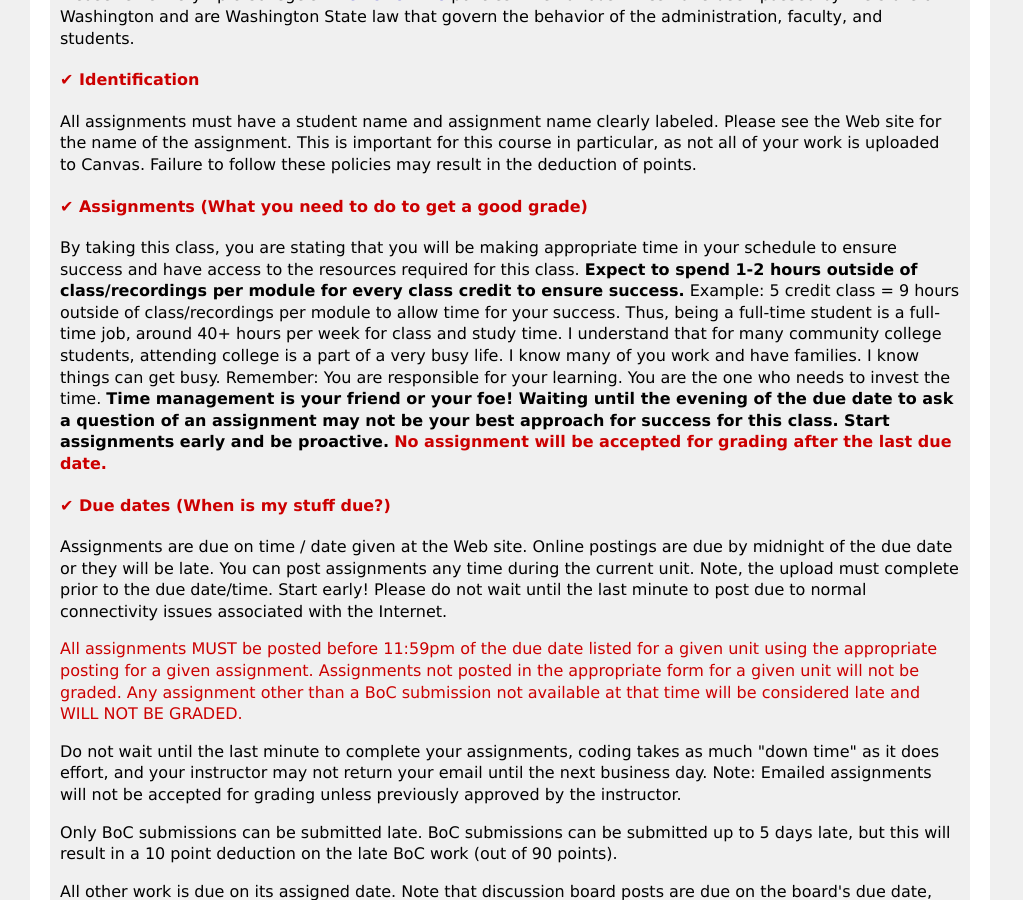
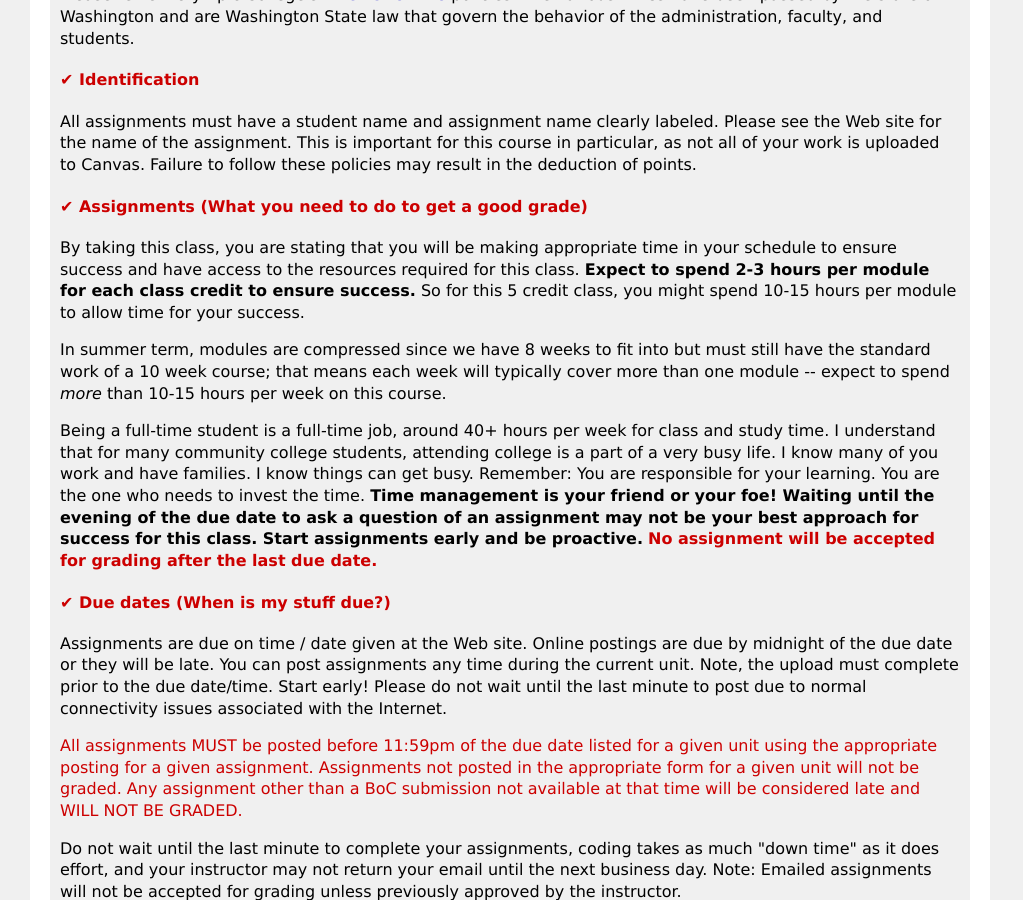
Before and after one commit to argoc/syllabub, a Jekyll site: the page CIS155.html, which Jekyll copies as it is, in a window 1280 px wide and 900 px high, scrolled down 5081 px. Shown: the whole window, without its empty margins (0-1023 px from the left). Built offline with Jekyll 4.4.1, drawn with Linux system fonts in a browser that asks for light colours.

Commit message:
more edits

```diff
--- a/CIS155.html
+++ b/CIS155.html
@@ -391,12 +391,13 @@ All assignments must have a student name and assignment name clearly labeled. Pl
 
 <h4 id="asgn">&#x2714; Assignments (What you need to do to get a good grade)</h4>
 <p>
-By taking this class, you are stating that you will be making appropriate time in your schedule to ensure success and have access to the resources required for this class. <b>Expect to spend 1-2 hours outside of class/recordings per module for every class credit to ensure success.</b> Example: 5 credit class = 9 hours outside of class/recordings per module to allow time for your success. Thus, being a full-time student is a full-time job, around 40+ hours per week for class and study time. I understand that for many community college students, attending college is a part of a very busy life. I know many of you work and have families. I know things can get busy. Remember: You are responsible for your learning.
+By taking this class, you are stating that you will be making appropriate time in your schedule to ensure success and have access to the resources required for this class. <b>Expect to spend 2-3 hours per module for each class credit to ensure success.</b> So for this 5 credit class, you might spend 10-15 hours per module to allow time for your success.
+<p>In summer term, modules are compressed since we have 8 weeks to fit into but must still have the standard work of a 10 week course; that means each week will typically cover more than one module --  expect to spend <em>more</em> than 10-15 hours per week on this course.
+<p>Being a full-time student is a full-time job, around 40+ hours per week for class and study time. I understand that for many community college students, attending college is a part of a very busy life. I know many of you work and have families. I know things can get busy. Remember: You are responsible for your learning.
 You are the one who needs to invest the time.
 <b>Time management is your friend or your foe! Waiting until the evening of the due date to ask a question of an assignment may not be your best approach for success for this class. Start assignments early and be proactive.</b>
 <b class="t911"> No assignment will be accepted for grading after the last due date.</b>
 </p>
-
 
 <h4 id="Due-dates">&#x2714; Due dates (When is my stuff due?)</h4>
 <p>
```
